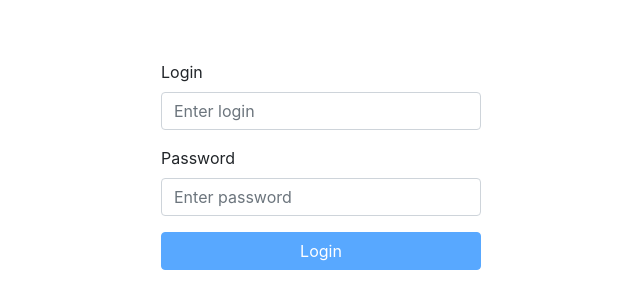
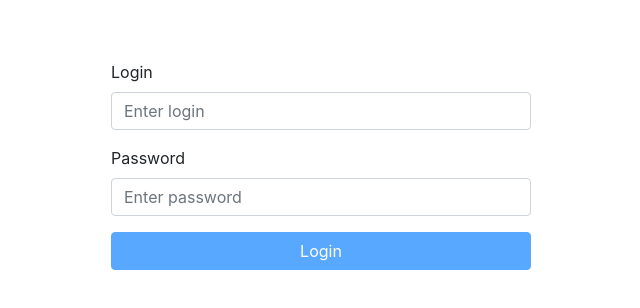
Before and after one commit to icecream78/pandora_front, a React (Create React App) app: page /login in a window 1280 px wide. Shown: the top 308 px of the page, without its empty margins (319-959 px from the left). Built offline with nearby package versions, Linux system fonts and the light colour scheme; no server answers.

Commit message:
Increase width at login page

```diff
--- a/src/pages/login/Login.css
+++ b/src/pages/login/Login.css
@@ -5,6 +5,6 @@
 
   .Login form {
     margin: 0 auto;
-    max-width: 320px;
+    max-width: 420px;
   }
 }
--- a/src/pages/login/Login.js
+++ b/src/pages/login/Login.js
@@ -61,7 +61,6 @@ class LoginPage extends Component {
   // TODO: add error rendering
   render() {
     return (
-
       <div className="Login">
         <Form onSubmit={this.handleSubmit} >
           <Form.Group controlId="formGroupEmail">
```
